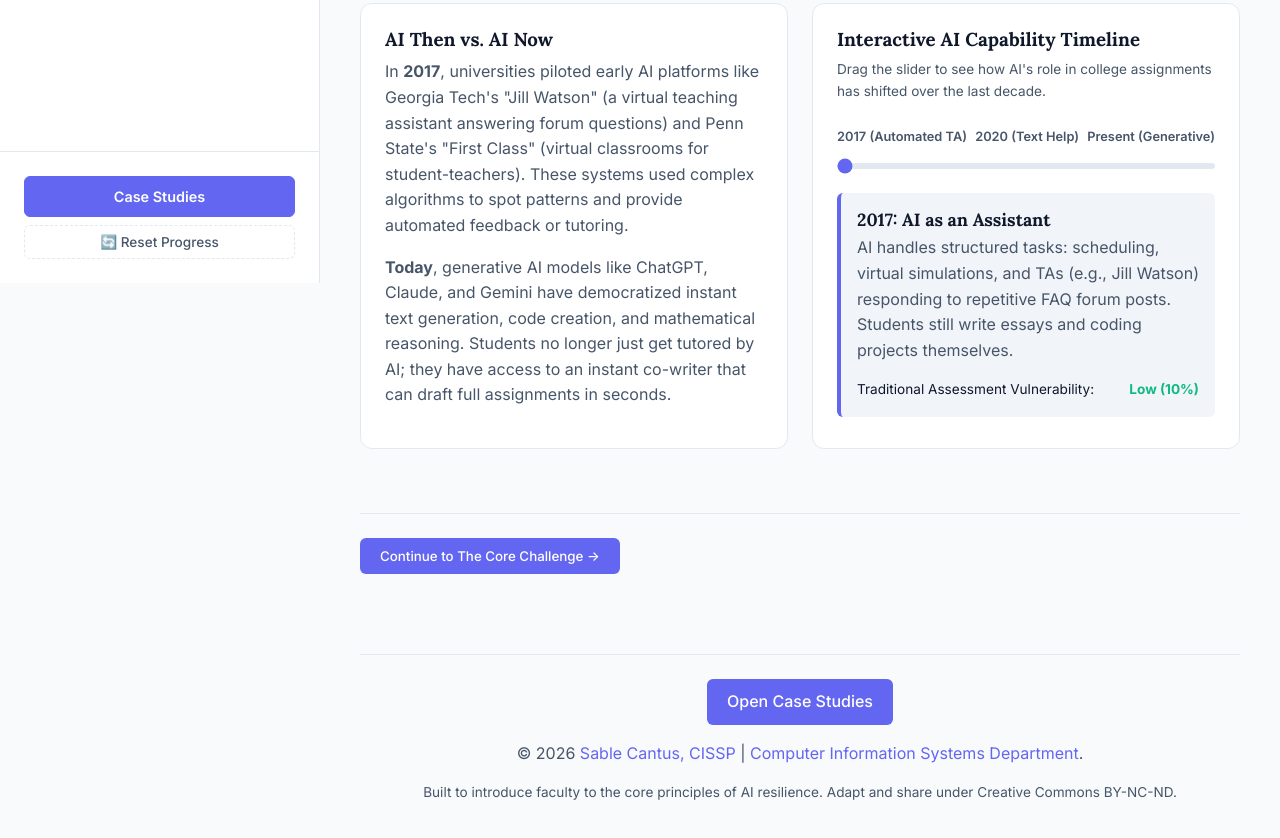
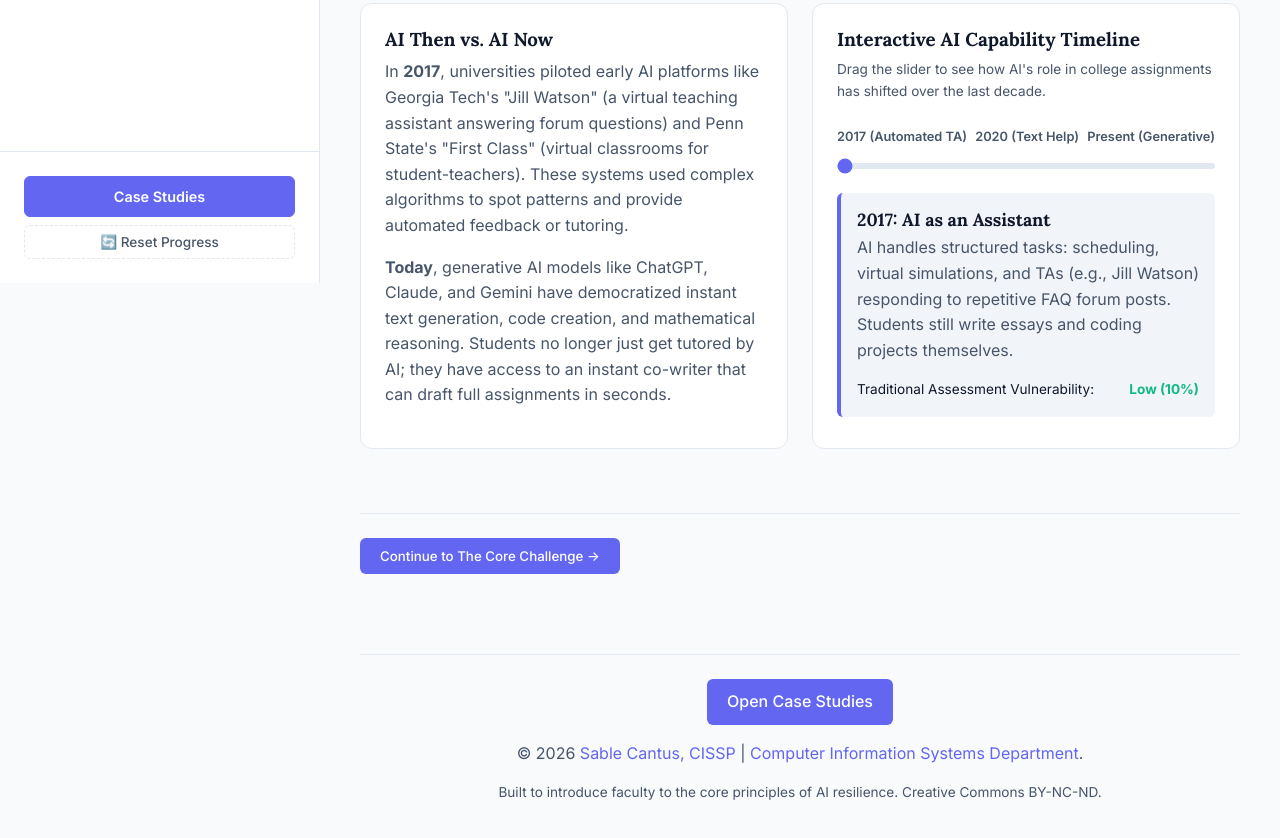
Before and after one commit to sc137/AI_Resilient_Assessments, a plain HTML site: page index.html in a window 1280 px wide. Shown: the part 517-1355 px from the top of the page. Drawn offline with Linux system fonts and the light colour scheme.

Commit message:
Update license footer

```diff
--- a/index.html
+++ b/index.html
@@ -710,7 +710,7 @@ Please fill out the form on the left and click "Generate Redesign Plan" to rende
                     <a class="btn btn-primary" href="case-studies.html">Open Case Studies</a>
                 </p>
                 <p>© 2026 <a href="https://www.cantus.us/msac" target="_blank" rel="noopener noreferrer">Sable Cantus, CISSP</a> | <a href="https://www.mtsac.edu/cis" target="_blank" rel="noopener noreferrer">Computer Information Systems Department</a>.</p>
-                <p class="small-text">Built to introduce faculty to the core principles of AI resilience. Adapt and share under Creative Commons BY-NC-ND.</p>
+                <p class="small-text">Built to introduce faculty to the core principles of AI resilience. Creative Commons BY-NC-ND.</p>
             </footer>
         </main>
     </div>
```
